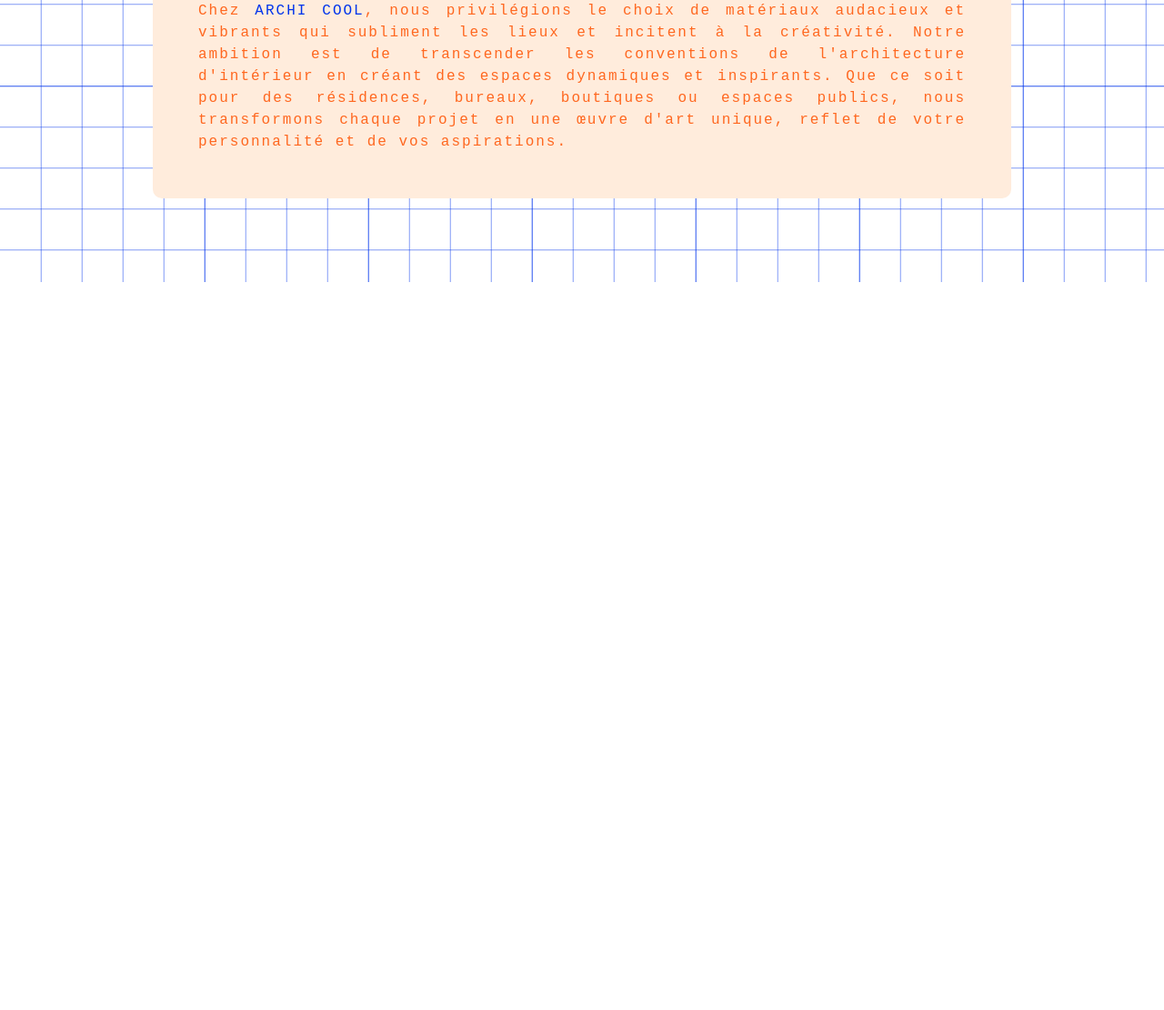
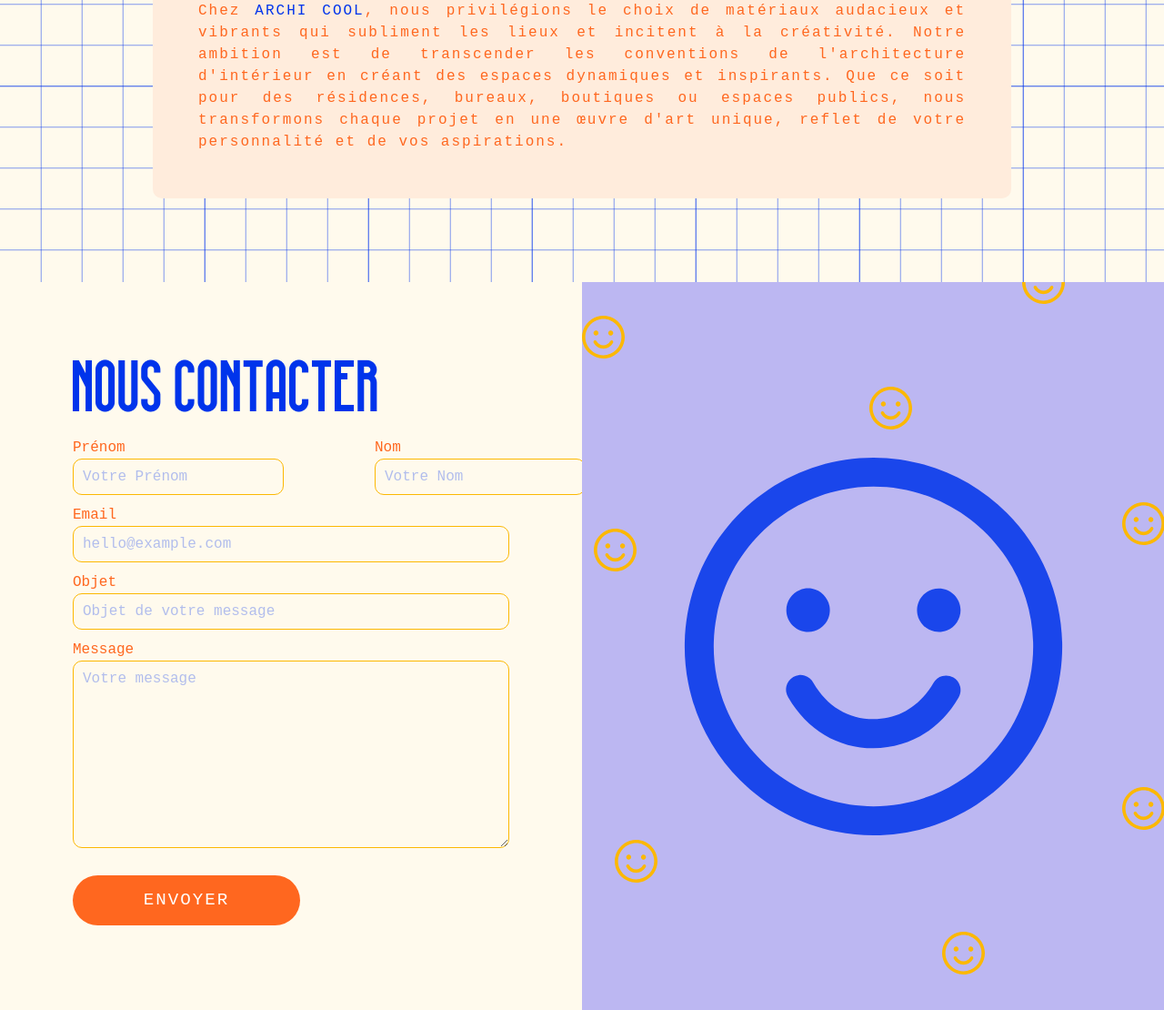
Before and after one commit to AliceAndree/archicool, a website built with webpack: page src/template.html in a window 1280 px wide. Shown: the part 2090-3200 px from the top of the page at 91% size. Before the commit the page ends 2400 px from the top, so only its background shows below. Built offline with nearby package versions, Linux system fonts and the light colour scheme; a web font is replaced by a local one.

Commit message:
contact Section

```diff
--- a/src/index.js
+++ b/src/index.js
@@ -2,7 +2,9 @@ import "./styles.css";
 import heroSection from "./sections/heroSection";
 import projectsSection from "./sections/projectsSection";
 import aboutSection from "./sections/aboutSection";
+import contactSection from "./sections/contactSection";
 
 heroSection();
 projectsSection();
 aboutSection();
+contactSection();
--- /dev/null
+++ b/src/sections/contactSection.js
@@ -0,0 +1,125 @@
+import blueSmileySVG from "../assets/blue-smiley.svg";
+import yellowSmileySVG from "../assets/yellow-smileys.svg";
+
+const contactSection = () => {
+  const body = document.querySelector("body");
+  const container = document.createElement("div");
+  const leftSection = document.createElement("div");
+  const rightSection = document.createElement("div");
+  const sectionTitle = document.createElement("h1");
+  const contactForm = document.createElement("form");
+  const nameBlock = document.createElement("div");
+  const firstName = document.createElement("div");
+  const firstNameLabel = document.createElement("label");
+  const firstNameInput = document.createElement("input");
+  const lastName = document.createElement("div");
+  const lastNameLabel = document.createElement("label");
+  const lastNameInput = document.createElement("input");
+  const email = document.createElement("div");
+  const emailLabel = document.createElement("label");
+  const emailInput = document.createElement("input");
+  const object = document.createElement("div");
+  const objectLabel = document.createElement("label");
+  const objectInput = document.createElement("input");
+  const message = document.createElement("div");
+  const messageLabel = document.createElement("label");
+  const messageInput = document.createElement("textarea");
+  const submitButton = document.createElement("button");
+  const blueSmiley = document.createElement("img");
+
+  container.id = "contact-section";
+  leftSection.id = "contact-left-section";
+  rightSection.id = "contact-right-section";
+  sectionTitle.id = "contact-title";
+  contactForm.id = "contact-form";
+  nameBlock.id = "name";
+
+  firstName.classList.add("form-element");
+  lastName.classList.add("form-element");
+  email.classList.add("form-element");
+  object.classList.add("form-element");
+  message.classList.add("form-element");
+  submitButton.classList.add("cta-button");
+
+  sectionTitle.textContent = "nous contacter";
+  submitButton.textContent = "envoyer";
+
+  contactForm.setAttribute("action", "#");
+  contactForm.setAttribute("method", "post");
+
+  firstNameLabel.textContent = "Prénom";
+  firstNameLabel.setAttribute("for", "first-name");
+  firstNameInput.setAttribute("type", "text");
+  firstNameInput.setAttribute("name", "first-name");
+  firstNameInput.setAttribute("placeholder", "Votre Prénom");
+  firstNameInput.setAttribute("required", "");
+
+  lastNameLabel.textContent = "Nom";
+  lastNameLabel.setAttribute("for", "last-name");
+  lastNameInput.setAttribute("type", "text");
+  lastNameInput.setAttribute("name", "last-name");
+  lastNameInput.setAttribute("placeholder", "Votre Nom");
+  lastNameInput.setAttribute("required", "");
+
+  emailLabel.textContent = "Email";
+  emailLabel.setAttribute("for", "email");
+  emailInput.setAttribute("type", "email");
+  emailInput.setAttribute("name", "email");
+  emailInput.setAttribute("placeholder", "hello@example.com");
+  emailInput.setAttribute("required", "");
+
+  objectLabel.textContent = "Objet";
+  objectLabel.setAttribute("for", "object");
+  objectInput.setAttribute("type", "text");
+  objectInput.setAttribute("name", "object");
+  objectInput.setAttribute("placeholder", "Objet de votre message");
+  objectInput.setAttribute("required", "");
+
+  messageLabel.textContent = "Message";
+  messageLabel.setAttribute("for", "message");
+  messageInput.setAttribute("type", "textarea");
+  messageInput.setAttribute("name", "message");
+  messageInput.setAttribute("placeholder", "Votre message");
+  messageInput.setAttribute("rows", "10");
+  messageInput.setAttribute("required", "");
+
+  firstName.appendChild(firstNameLabel);
+  firstName.appendChild(firstNameInput);
+
+  lastName.appendChild(lastNameLabel);
+  lastName.appendChild(lastNameInput);
+
+  nameBlock.appendChild(firstName);
+  nameBlock.appendChild(lastName);
+
+  email.appendChild(emailLabel);
+  email.appendChild(emailInput);
+
+  object.appendChild(objectLabel);
+  object.appendChild(objectInput);
+
+  message.appendChild(messageLabel);
+  message.appendChild(messageInput);
+
+  contactForm.appendChild(nameBlock);
+  contactForm.appendChild(email);
+  contactForm.appendChild(object);
+  contactForm.appendChild(message);
+  contactForm.appendChild(submitButton);
+
+  leftSection.appendChild(sectionTitle);
+  leftSection.appendChild(contactForm);
+
+  blueSmiley.src = blueSmileySVG;
+  rightSection.style.setProperty(
+    `--yellow-smiley`,
+    `url("${yellowSmileySVG}")`
+  );
+  rightSection.appendChild(blueSmiley);
+
+  container.appendChild(leftSection);
+  container.appendChild(rightSection);
+  body.appendChild(container);
+};
+
+export default contactSection;
--- a/src/sections/projectsSection.js
+++ b/src/sections/projectsSection.js
@@ -13,7 +13,7 @@ const projectsSection = () => {
   container.id = "projects-section";
   sectionTitle.id = "projects-title";
   planImage.id = "projects-plan";
-  rightSection.id = "right-section";
+  rightSection.id = "projects-right-section";
   textPresentation.id = "projects-text";
   ctaButton.classList.add("cta-button");
 
--- a/src/styles.css
+++ b/src/styles.css
@@ -18,6 +18,7 @@
 
   /* Fonts */
   --Kode-Mono: "Kode Mono", monospace;
+  --Liquido-Regular: "Liquido Regular";
   font-family: var(--Kode-Mono);
 }
 
@@ -26,7 +27,6 @@
   grid-template-columns: 1fr 8fr 1fr;
   grid-template-rows: 1fr 2fr 1fr;
   padding: 0 50px;
-  height: 100svh;
   background-color: var(--powder-pink);
 }
 
@@ -45,14 +45,26 @@ header,
 nav,
 #aside,
 #projects-section,
-#right-section,
-#about-main {
+#projects-right-section,
+#about-main,
+#contact-section,
+#contact-left-section,
+#contact-right-section,
+#contact-form,
+#name,
+.form-element {
   display: flex;
+}
+
+#hero-section,
+#projects-section,
+#about-section,
+#contact-section {
+  height: 100svh;
 }
 
 header {
   grid-column: 1 / 4;
-  /* height: 80px; */
   justify-content: space-between;
   align-items: center;
 }
@@ -114,7 +126,6 @@ nav {
 #projects-section {
   background-color: var(--nude-pink);
   position: relative;
-  height: 100svh;
   justify-content: space-between;
   align-items: center;
   padding: 0 150px;
@@ -133,7 +144,7 @@ nav {
   z-index: 100;
 }
 
-#right-section {
+#projects-right-section {
   flex-direction: column;
   justify-content: center;
   align-items: center;
@@ -144,7 +155,7 @@ nav {
 }
 
 #projects-text {
-  max-width: 380px;
+  max-width: 420px;
   text-align: center;
   color: var(--tangerine);
   padding: 200px 0 0 0;
@@ -166,7 +177,7 @@ nav {
   grid-template-columns: 1fr 8fr 1fr;
   grid-template-rows: 1fr 2fr 1fr;
   padding: 0 50px;
-  height: 100svh;
+  background-color: var(--powder-pink);
   background-image: var(--grid-lines);
   justify-content: center;
   align-items: center;
@@ -189,9 +200,13 @@ nav {
   }
 }
 
+#about-title,
+#contact-title {
+  font-family: var(--Liquido-Regular);
+  font-size: 5rem;
+}
+
 #about-title {
-  font-family: "Liquido Regular";
-  font-size: 5rem;
   color: var(--tangerine);
 }
 
@@ -204,3 +219,74 @@ nav {
     text-transform: uppercase;
   }
 }
+
+#contact-left-section,
+#contact-right-section {
+  width: 50%;
+}
+
+#contact-left-section {
+  background-color: var(--powder-pink);
+  flex-direction: column;
+  padding: 50px 80px;
+}
+
+#contact-title {
+  color: var(--royal-blue);
+}
+
+#contact-form {
+  flex-direction: column;
+  gap: 10px;
+
+  button {
+    margin: 20px 0 0 0;
+  }
+}
+
+#name {
+  justify-content: space-between;
+  gap: 100px;
+}
+
+.form-element {
+  flex-direction: column;
+  width: 100%;
+
+  label {
+    color: var(--tangerine);
+  }
+
+  input {
+    height: 40px;
+  }
+
+  textarea {
+    height: auto;
+  }
+
+  input,
+  textarea {
+    background-color: transparent;
+    border-radius: 10px;
+    border: solid 1px var(--mustard-yellow);
+    padding: 10px;
+
+    &:focus {
+      outline: none;
+    }
+
+    &::placeholder {
+      color: var(--royal-blue);
+      opacity: 0.3;
+    }
+  }
+}
+
+#contact-right-section {
+  background-color: var(--lavender);
+  justify-content: center;
+  align-items: center;
+  background-image: var(--yellow-smiley);
+  background-repeat: repeat-y;
+}
```
Also changed, not shown: src/assets/blue-smiley.svg (added), src/assets/yellow-smiley.svg (added), src/assets/yellow-smileys.svg (added).
